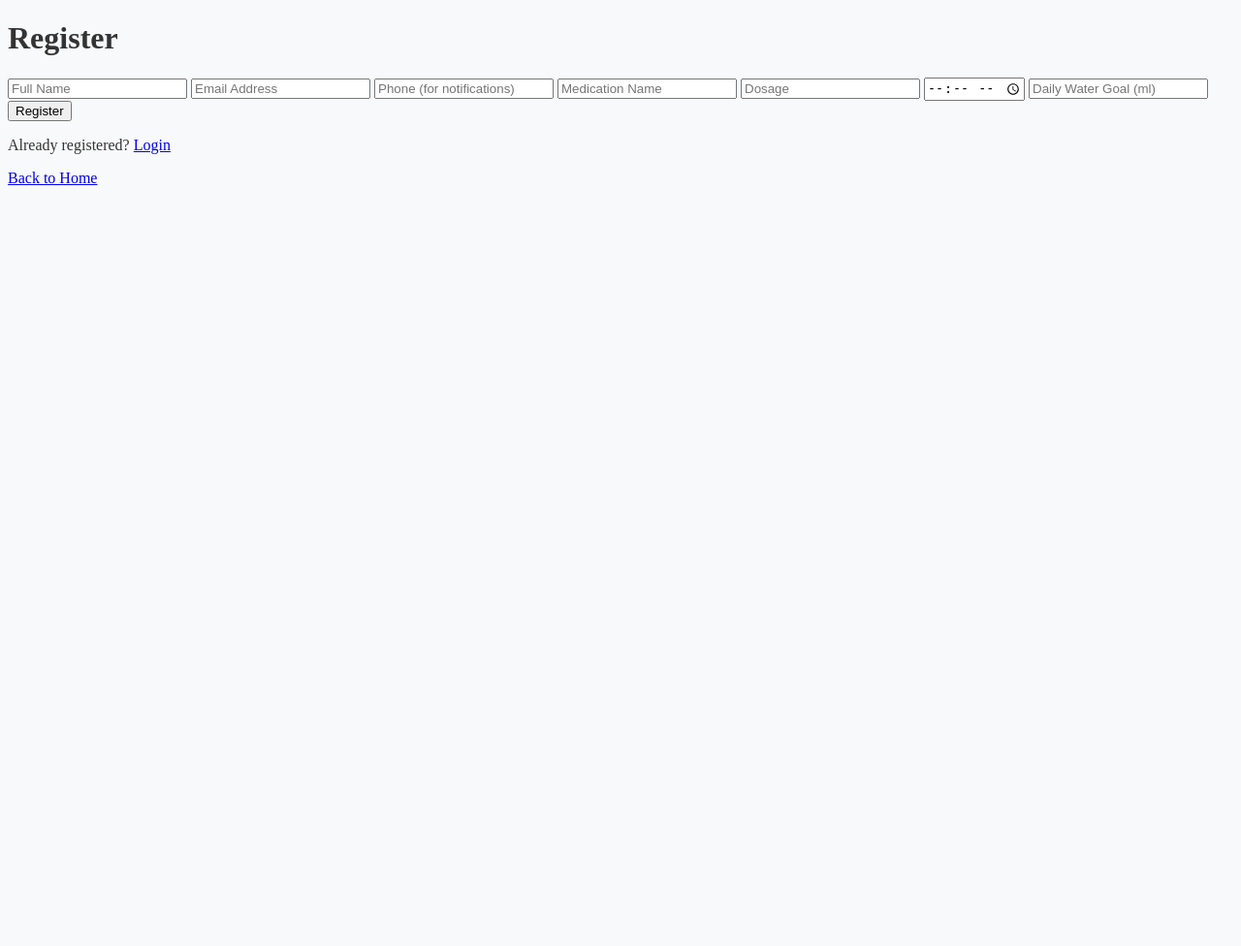
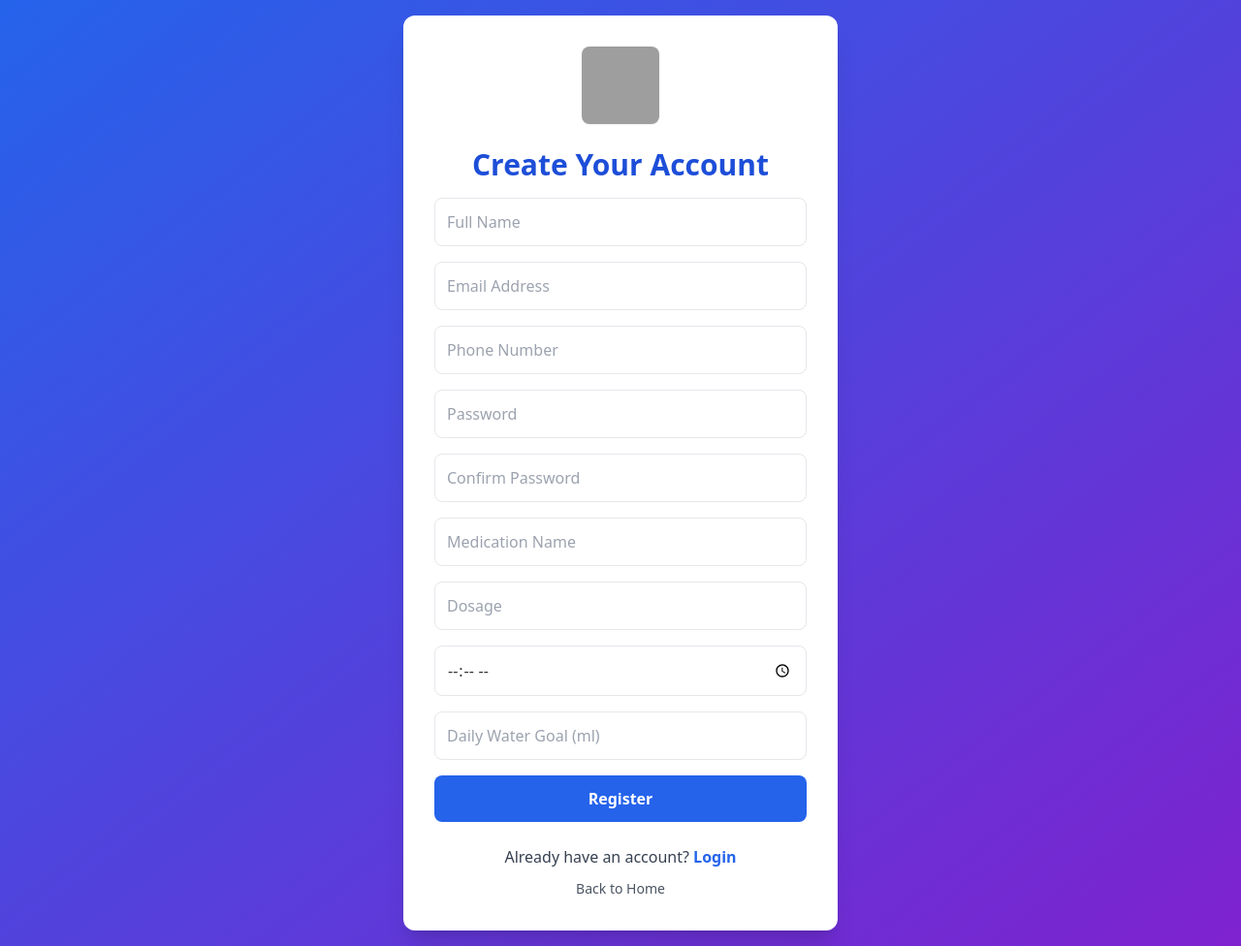
Before and after one commit to Echeedamien/med-bot, a Flask app: page /register in a window 1280 px wide. Shown: the whole page at 97% size. Before the commit the page ends 191 px from the top, so only its background shows below. Run offline with Flask 3, Linux system fonts and the light colour scheme; some libraries are stand-ins or nearby versions; grey boxes are pictures that could not be loaded.

Commit message:
Update landing and register pages

```diff
--- a/templates/landing.html
+++ b/templates/landing.html
@@ -3,7 +3,7 @@
 <head>
     <meta charset="UTF-8">
     <meta name="viewport" content="width=device-width, initial-scale=1.0">
-    <title>Mad Medication Bot</title>
+    <title>Medication Reminder</title>
     <script src="https://cdn.tailwindcss.com"></script>
     <link rel="stylesheet" href="{{ url_for('static', filename='style.css') }}">
 </head>
@@ -53,7 +53,7 @@
         </div>
     </section>
     <footer class="bg-blue-600 text-white py-8 text-center">
-        <p>&copy; 2023 MadMedBot. Your Health, Our Priority.</p>
+        <p>Group 5 | ESTAM University 2025 MedReminder. Your Health, Our Priority.</p>
     </footer>
 </body>
 </html>
--- a/templates/register.html
+++ b/templates/register.html
@@ -2,33 +2,91 @@
 <html lang="en">
 <head>
     <meta charset="UTF-8">
-    <title>Register - Medication Reminder</title>
+    <meta name="viewport" content="width=device-width, initial-scale=1.0">
+    <title>Register</title>
+    <!-- Tailwind -->
+    <script src="https://cdn.tailwindcss.com"></script>
+    <!-- Static CSS -->
     <link rel="stylesheet" href="{{ url_for('static', filename='style.css') }}">
 </head>
-<body>
-<div class="container">
-    <h1>Register</h1>
+
+<body class="min-h-screen bg-gradient-to-br from-blue-600 to-purple-700 flex items-center justify-center p-4">
+
+    <div class="bg-white w-full max-w-md rounded-xl shadow-xl p-8">
+
+        <!-- Image -->
+        <img src="https://images.unsplash.com/photo-1559757148-5c350d0d3c56?w=200"
+             alt="Medication"
+             class="mx-auto w-20 h-20 rounded-lg mb-6 shadow-sm object-cover">
+
+        <!-- Title -->
+        <h2 class="text-3xl font-bold text-center text-blue-700 mb-4">
+            Create Your Account
+        </h2>
+
+        <!-- Flash Messages -->
         {% with messages = get_flashed_messages(with_categories=true) %}
             {% if messages %}
                 {% for category, message in messages %}
-          <div class="flash {{ category }}">{{ message }}</div>
+                    <p class="text-center text-{{ 'red' if category == 'danger' else 'green' }}-600 font-medium mb-4">
+                        {{ message }}
+                    </p>
                 {% endfor %}
             {% endif %}
         {% endwith %}
 
-    <form method="POST">
-        <input type="text" name="name" placeholder="Full Name" required>
-        <input type="email" name="email" placeholder="Email Address" required>
-        <input type="text" name="phone" placeholder="Phone (for notifications)" required>
-        <input type="text" name="med_name" placeholder="Medication Name" required>
-        <input type="text" name="dosage" placeholder="Dosage" required>
-        <input type="time" name="med_time" required>
-        <input type="number" name="water_goal" placeholder="Daily Water Goal (ml)" required>
-        <button type="submit">Register</button>
+        <!-- Form -->
+        <form method="POST" class="space-y-4">
+
+            <input type="text" name="name" placeholder="Full Name"
+                   class="w-full p-3 border rounded-lg focus:ring-2 focus:ring-blue-500" required>
+
+            <input type="email" name="email" placeholder="Email Address"
+                   class="w-full p-3 border rounded-lg focus:ring-2 focus:ring-blue-500" required>
+
+            <input type="text" name="phone" placeholder="Phone Number"
+                   class="w-full p-3 border rounded-lg focus:ring-2 focus:ring-blue-500" required>
+
+            <input type="password" name="password" placeholder="Password"
+                   class="w-full p-3 border rounded-lg focus:ring-2 focus:ring-blue-500" required>
+
+            <input type="password" name="confirm_password" placeholder="Confirm Password"
+                   class="w-full p-3 border rounded-lg focus:ring-2 focus:ring-blue-500" required>
+
+            <input type="text" name="med_name" placeholder="Medication Name"
+                   class="w-full p-3 border rounded-lg focus:ring-2 focus:ring-blue-500" required>
+
+            <input type="text" name="dosage" placeholder="Dosage"
+                   class="w-full p-3 border rounded-lg focus:ring-2 focus:ring-blue-500" required>
+
+            <input type="time" name="med_time"
+                   class="w-full p-3 border rounded-lg focus:ring-2 focus:ring-blue-500" required>
+
+            <input type="number" name="water_goal" placeholder="Daily Water Goal (ml)"
+                   class="w-full p-3 border rounded-lg focus:ring-2 focus:ring-blue-500" required>
+
+            <button type="submit"
+                    class="w-full py-3 bg-blue-600 hover:bg-blue-700 text-white font-semibold rounded-lg transition">
+                Register
+            </button>
+
         </form>
 
-    <p>Already registered? <a href="{{ url_for('login') }}" class="button">Login</a></p>
-    <p><a href="{{ url_for('home') }}">Back to Home</a></p>
+        <!-- Links -->
+        <p class="text-center mt-6 text-gray-700">
+            Already have an account?
+            <a href="{{ url_for('login') }}" class="text-blue-600 font-semibold hover:underline">
+                Login
+            </a>
+        </p>
+
+        <p class="text-center mt-2">
+            <a href="{{ url_for('landing') }}" class="text-sm text-gray-600 hover:text-blue-700">
+                Back to Home
+            </a>
+        </p>
+
     </div>
+
 </body>
 </html>
```
Lines whose indentation alone changed are shown as unchanged.
